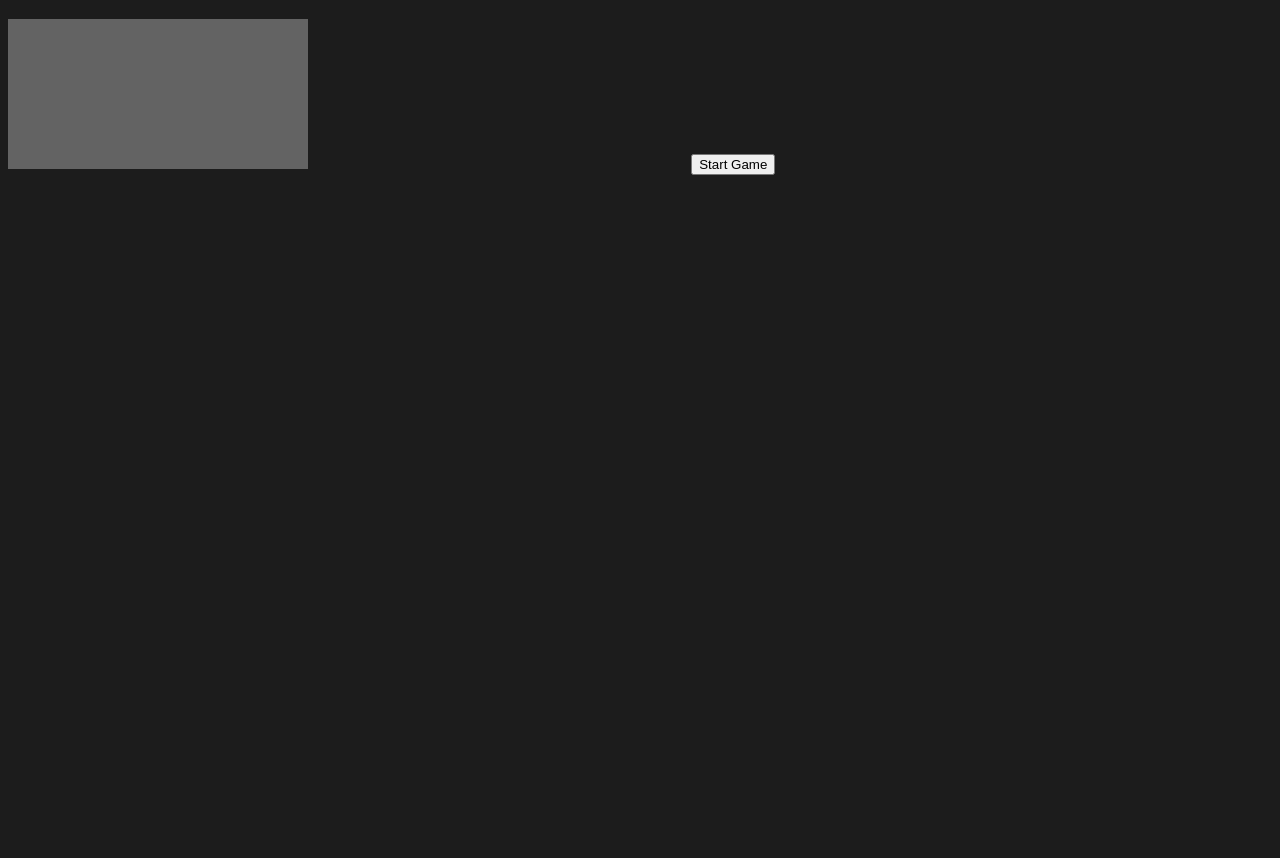
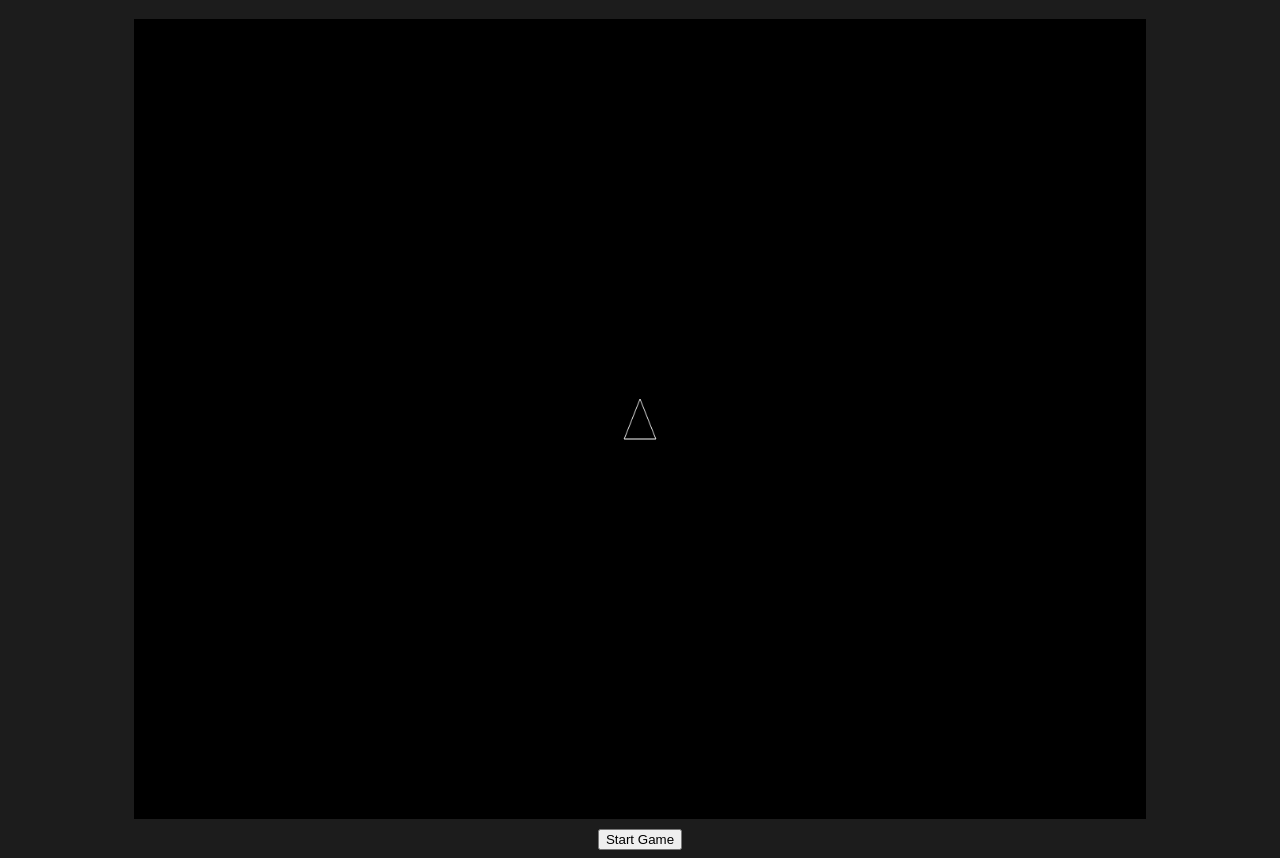
Before and after one commit to Jajhoey/Asteroids, a plain HTML site: page index.html in a window 1280 px wide. Shown: the part 61-919 px from the top of the page. Before the commit the page ends 800 px from the top, so only its background shows below. Drawn offline with Linux system fonts and the light colour scheme.

Commit message:
Created some controls, added instructions, and began first steps of game

```diff
--- a/app.js
+++ b/app.js
@@ -1,16 +1,19 @@
 const canvas = document.getElementById('canvas');
 const context = canvas.getContext('2d');
 const startButton = document.getElementById('start');
+const turn_speed = 360; //Degrees of rotation per second
 
-canvas.width = 400;
-canvas.height = 300;
-canvas.border = 1px;
+canvas.width = window.innerWidth;
+canvas.height = window.innerHeight;
 
 const ship = {
+  //Ship position
   x: canvas.width / 2,
   y: canvas.height / 2,
   radius: 20,
-  angle: 90,
+  //Angle is defaulted to 90 (facing north). Angle is converted to radians
+  //for the trig functions to work.
+  angle: 90/180 * Math.PI,
   velocity: {
     x: 0,
     y: 0
@@ -19,22 +22,42 @@ const ship = {
   thrusting: false
 };
 
+function displayInstructions(){
+  context.font = '50px Times New Roman';
+  context.fillStyle = 'white';
+  context.textAlign = 'center';
+  context.fillText('Instructions', canvas.width/2, canvas.height/2 - 100);
+  context.font = '20px Calibri';
+  context.fillText('Use the arrow keys to rotate left and right. Use the up key to accelerate.', canvas.width/2, canvas.height/2);
+  context.fillText("Spacebar is used to shoot the ship's gun.", canvas.width/2, canvas.height/2 + 30);
+
+}
+
 function drawShip() {
+  context.strokeStyle = '#fafafa';
   context.beginPath();
-  context.moveTo(
-    ship.x + 4 / 3 * ship.radius * Math.cos(ship.angle),
-    ship.y - 4 / 3 * ship.radius * Math.sin(ship.angle)
+  context.moveTo(//ship's nose
+    ship.x + ship.radius * Math.cos(ship.angle),
+    ship.y - ship.radius * Math.sin(ship.angle)
   );
-  context.lineTo(
-    ship.x - ship.radius * (2 / 3 * Math.cos(ship.angle) + Math.sin(ship.angle)),
-    ship.y + ship.radius * (2 / 3 * Math.sin(ship.angle) - Math.cos(ship.angle))
+  context.lineTo(//drawing to bottom left of ship
+    ship.x - ship.radius * (Math.cos(ship.angle) + Math.sin(ship.angle)),
+    ship.y + ship.radius * (Math.sin(ship.angle) - Math.cos(ship.angle))
   );
-  context.lineTo(
-    ship.x - ship.radius * (2 / 3 * Math.cos(ship.angle) - Math.sin(ship.angle)),
-    ship.y + ship.radius * (2 / 3 * Math.sin(ship.angle) + Math.cos(ship.angle))
+  context.lineTo(//drawing to bottom right
+    ship.x - ship.radius * (Math.cos(ship.angle) - Math.sin(ship.angle)),
+    ship.y + ship.radius * (Math.sin(ship.angle) + Math.cos(ship.angle))
   );
-  context.closePath();
+  context.closePath(); //drawing back to the nose
   context.stroke();
+
+  //rotate the ship
+  ship.angle += ship.rotation / 180 * Math.PI;
+  ship.rotation = 0;
+  //move ship
+  if(ship.thrusting){
+
+  }
 }
 
 function clearCanvas() {
@@ -43,11 +66,37 @@ function clearCanvas() {
 }
 
 function update() {
+  clearCanvas();
   drawShip();
 }
 
+function gameControls(){
+  document.addEventListener('keydown', () => {
+    switch (event.key) {
+      case "ArrowUp":
+        //ship.y = ;
+        //ship.x = ;
+        break;
+      case "ArrowLeft":
+      ship.rotation += 5;
+        break;
+      case "ArrowRight":
+      ship.rotation -= 5;
+        break;
+      case " ":
+      console.log("Shoot");
+        break;
+      default:
+        return;
+    }
+  })
+}
+
 function startGame(){
+  gameControls();
   setInterval(update, 1000 / 60);
 }
 
-startButton.addEventListener('click', startGame);
+//displayInstructions();
+//startButton.addEventListener('click', startGame);
+startGame();
--- a/index.html
+++ b/index.html
@@ -8,7 +8,9 @@
   <body>
     <h1>Asteroids</h1>
     <canvas id="canvas"></canvas>
-    <button type="button" id="start">Start Game</button>
-    <script type="text/javascript" href="app.js"></script>
+    <div class="start">
+      <button type="button" id="start">Start Game</button>
+    </div>
+    <script type="text/javascript" src="app.js"></script>
   </body>
 </html>
--- a/style.css
+++ b/style.css
@@ -8,11 +8,19 @@ body{
 }
 
 canvas{
-  align-items: : center;
-  background-color: #636363;
+  display: flex;
+  justify-content: center;
+  align-items: center;
+  width: 80%;
+  height: 800px;
+  margin-left: auto;
+  margin-right: auto;
+  background-color: black;
 }
 
-#start{
-  margin-left: 30%;
-  margin-right : 30%;
+.start{
+  margin-top: 10px;
+  display: flex;
+  justify-content: center;
+  align-items: center;
 }
```
